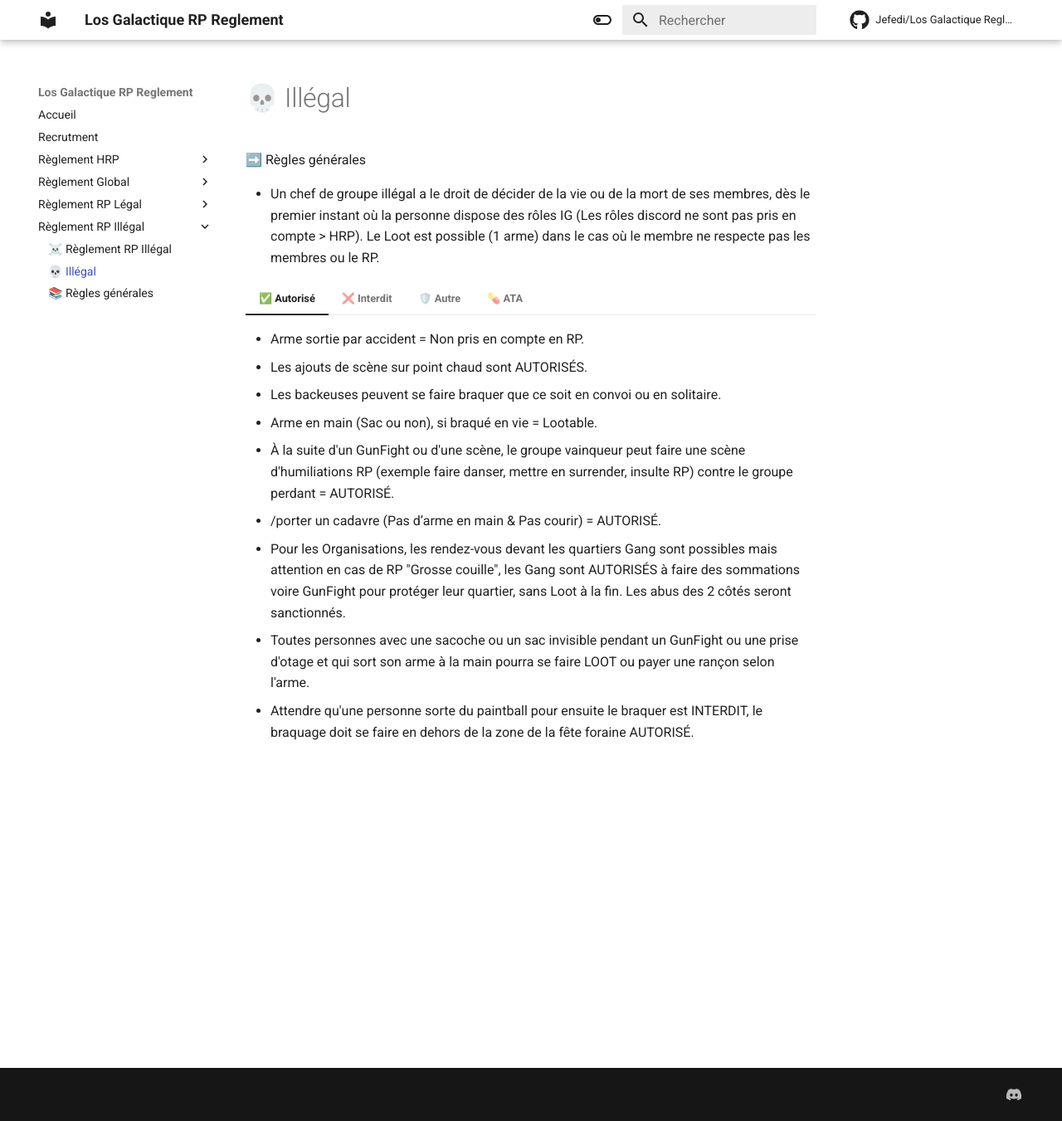
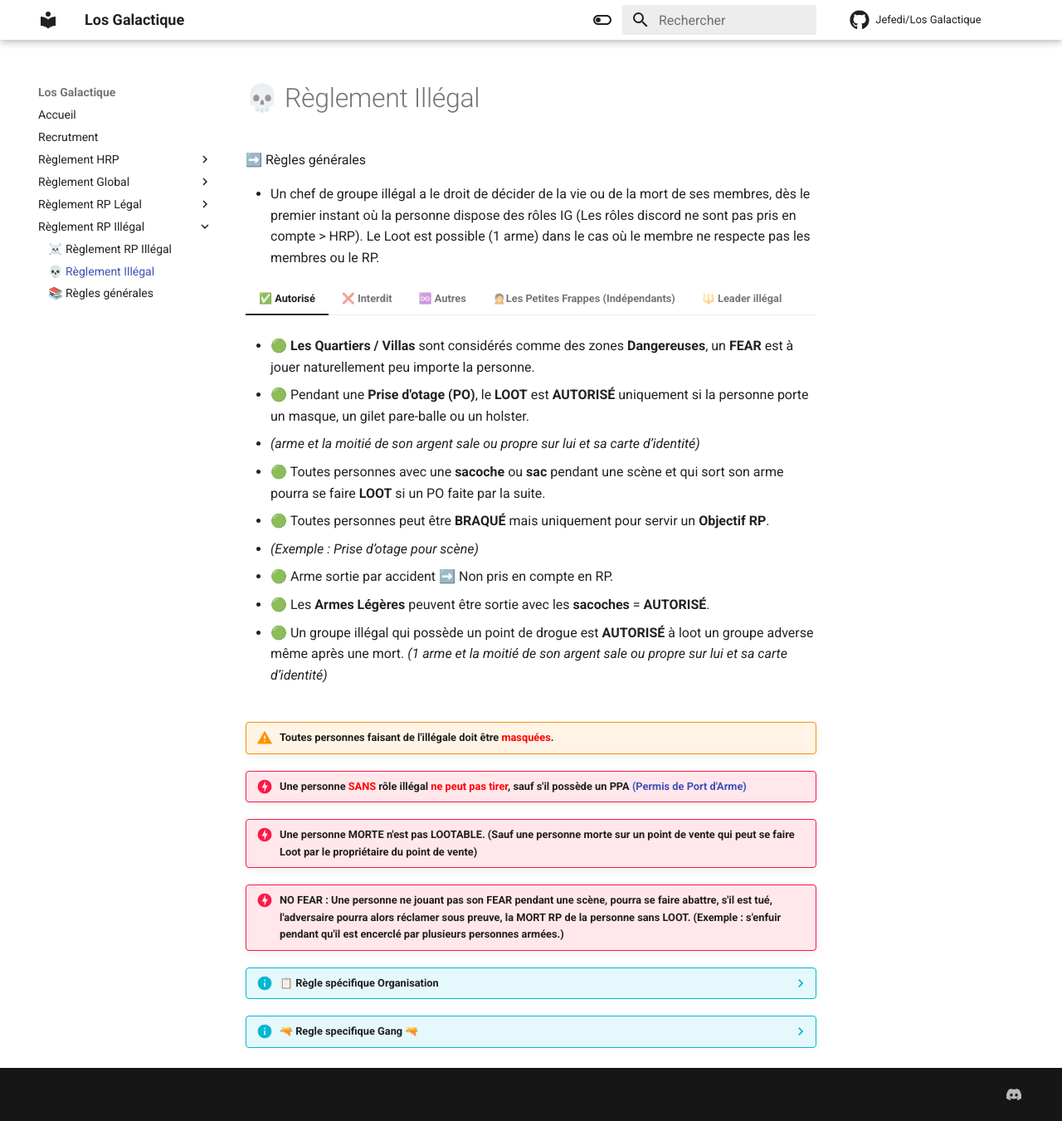
Before and after one commit to Jefedi/los-galactique-reglement, an MkDocs documentation site: the page built from docs/reglement-rp-illegal/illegal.md, in a window 1280 px wide and 1351 px high. Shown: the whole window at 83% size. Built offline with MkDocs 1.6.1 and Material for MkDocs 9.7.7, drawn with Linux system fonts in a browser that asks for light colours; comment, search, counter and statistics services are not loaded; the version menu is left out.

Commit message:
Update  illegal INFO 🔫

```diff
--- a/docs/reglement-rp-illegal/illegal.md
+++ b/docs/reglement-rp-illegal/illegal.md
@@ -1,4 +1,4 @@
-# 💀 Illégal
+# 💀 Règlement Illégal
 
 ➡️ Règles générales
 
@@ -6,35 +6,141 @@
 
 === "✅ Autorisé"
 
-    * Arme sortie par accident = Non pris en compte en RP.
-    * Les ajouts de scène sur point chaud sont AUTORISÉS.
-    * Les backeuses peuvent se faire braquer que ce soit en convoi ou en solitaire.
-    * Arme en main (Sac ou non), si braqué en vie = Lootable.
-    * À la suite d'un GunFight ou d'une scène, le groupe vainqueur peut faire une scène d'humiliations RP (exemple faire danser, mettre en surrender, insulte RP) contre le groupe perdant = AUTORISÉ.
-    * /porter un cadavre (Pas d’arme en main & Pas courir) = AUTORISÉ.
-    * Pour les Organisations, les rendez-vous devant les quartiers Gang sont possibles mais attention en cas de RP "Grosse couille", les Gang sont AUTORISÉS à faire des sommations voire GunFight pour protéger leur quartier, sans Loot à la fin. Les abus des 2 côtés seront sanctionnés.
-    * Toutes personnes avec une sacoche ou un sac invisible pendant un GunFight ou une prise d'otage et qui sort son arme à la main pourra se faire LOOT ou payer une rançon selon l'arme.
-    * Attendre qu'une personne sorte du paintball pour ensuite le braquer est INTERDIT, le braquage doit se faire en dehors de la zone de la fête foraine AUTORISÉ.
+    - 🟢 **Les Quartiers / Villas** sont considérés comme des zones **Dangereuses**, un **FEAR** est à jouer naturellement peu importe la personne.
+
+    - 🟢 Pendant une **Prise d'otage (PO)**, le **LOOT** est **AUTORISÉ** uniquement si la personne porte un masque, un gilet pare-balle ou un holster.
+    - *(arme et la moitié de son argent sale ou propre sur lui et sa carte d’identité)*
+
+    - 🟢 Toutes personnes avec une **sacoche** ou **sac** pendant une scène et qui sort son arme pourra se faire **LOOT** si un PO faite par la suite.
+
+    - 🟢 Toutes personnes peut être **BRAQUÉ** mais uniquement pour servir un **Objectif RP**.
+    - *(Exemple : Prise d’otage pour scène)*
+
+    - 🟢 Arme sortie par accident ➡️ Non pris en compte en RP.
+
+    - 🟢 Les **Armes Légères** peuvent être sortie avec les **sacoches** = **AUTORISÉ**.
+
+    - 🟢 Un groupe illégal qui possède un point de drogue est **AUTORISÉ** à loot un groupe adverse même après une mort. *(1 arme et la moitié de son argent sale ou propre sur lui et sa carte d’identité)*
+
 
 === "❌ Interdit"
 
-    * No Fear : Une personne ne jouant pas son fear pendant une scène (Exemple : s'enfuir pendant qu'il est encerclé par plusieurs personnes armées.) pourra se faire abattre, s'il est tué, l'adversaire pourra alors réclamer sous preuve, la MORT RP de la personne.
-    * Les casques pare-balles (Biker/Militaire etc.) = INTERDIT.
-    * Les sacoches ne sont pas considérées comme un sac (Sortie arme lourde en sacoche) = INTERDIT.
-    * Les ajouts de scène hors point chaud et ajout sur GunFight sont INTERDIT.
-    * Toute personne qui parle HRP peu importe la raison ou le moment, sera lourdement sanctionnée.
-    * Il est INTERDIT de percuter ou d'écraser quelqu'un dans le but de le tuer.
-    * Le Back GF (fait de revenir ou de venir sur un GunFight déjà engagé) est INTERDIT.
-    * Le Re-DROP (fait de remonter en véhicule pour reprendre une position dans un GunFight) est INTERDIT.
-    * Le BAIT (fait de descendre sur plusieurs endroits différents en convoi, vous devez tous descendre au même endroit.) est INTERDIT.
-    * L'utilisation d'emotes ou d'animations dans le but de se cacher ou pour d'autres raisons est INTERDIT.
-    * Aucune "BDA" et aucun "Report", ne seront effectués ni pris pendant une scène, sauf si c'est pour effectuer une MORT RP. Tous les problèmes seront résolus en fin de soirée par le biais de "tickets" ou de "BDA".
-    * Attendre qu'une personne sorte du paintball pour ensuite le braquer est INTERDIT ; le braquage doit se faire en dehors de la zone de la fête foraine AUTORISÉ.
-    * La zone du paintball est une zone de MASS RP, les tirs sont INTERDIT.
-    * Farmer depuis l'intérieur d'un véhicule et/ou arme à la main est INTERDIT.
-    * Suite à une mort par Arme impossible de sortir une arme (ATA ou non) = 10 minutes.
-    * Il est INTERDIT de PIT un convoi de MC.
+    - Les véhicules **BLINDÉS** intégralement comme : **(PV/JeepG etc...)** ➡️ **INTERDIT**.
 
-=== "🛡️ Autre"
+    - Il est **INTERDIT** de **BRAQUER** une personne sans raison.
 
-=== "💊 ATA"
+    - Une personne **MASQUÉE** n’est pas reconnaissable.
+
+    - **NO FEAR** : Une personne ne peut pas se faire **LOOT** pendant une scène pourra se faire abattre s’il est tué, l’adversaire pourra : Accueil ➡️ Se Connecter ➡️ Discord ➡️ Boutique ➡️ Guide ➡️ Report ➡️ Rest.
+    - *(Exemple : s’enfuir pendant qu’il est encerclé par plusieurs personnes armées.)*
+
+    - Les casques pare-balles *(Biker/Militaire etc...)* ➡️ **INTERDIT**.
+
+    - Les **Armes Lourdes** ne peuvent être sortis avec les **sacoches** = **INTERDIT**.
+
+    - Se rajouter sur une scène déjà en cours ➡️ **INTERDIT**.
+
+    - Il est **INTERDIT** de rester sur place après avoir donné la **MORT**.
+
+    - Toutes personnes qui parlent **HRP** ou /me inutile ou utilisation d’emotes ou d’animations abusives peu importe la raison ou le moment, sera tourdement sanctionnées.
+
+    - Le **Back GF** ➡️ **INTERDIT**.
+    - *(fait de revenir ou de venir sur un GunFight déjà engagé)*
+
+    - Le **Re-DROP** ➡️ **INTERDIT**.
+    - *(fait de remonter en véhicule pour reprendre une position dans un GunFight)*
+
+    - Le **BAIT** ➡️ **INTERDIT**.
+    - *(fait de descendre sur plusieurs endroits différents en convoi, vous devez tous descendre au même endroit.)*
+
+    - Le **GANG BAIT** est **INTERDIT**.
+    - *(Faire les grosses couilles dans un quartier ou une villa)*
+
+    - Aucune **"BDA"** et aucun **"Report"**, ne seront effectués ni pris pendant une scène, sauf si c’est pour effectuer une **MORT RP**.
+    - *(Tous les problèmes seront résolus en fin de scène par le biais de "tickets" ou de "BDA".)*
+
+    - Farmer depuis l’intérieur d’un véhicule et/ou armé à la main ➡️ **INTERDIT**.
+
+    - Il est **INTERDIT** de **PIT** un convoi de **MC**.
+
+    - Retour **Quartier / Zone safe / Villa** ➡️ **INTERDIT**.
+
+    - Porter un **cadavre** en vélo ou en moto ou à pied avec une arme ➡️ **INTERDIT**.
+
+    - La prise de **position** dans les **MONTAGNES** ➡️ **INTERDIT**.
+    - *(Si vous prenez des places dans les montagnes pour une scène de combat alors que le groupe est au sol.)*
+
+=== "♾️ Autres"
+
+    La règle de sommation est la même pour TOUS les groupes, une sommation en l'air avec une rafale de 10 balles.
+
+    - **Solution 1** : Le groupe adverse RESTE ET RÉPOND au sommation en tirant une rafale en l'air de 10 balles, la scène démarre directement par la suite.
+    - **Solution 2** : Le groupe adverse FUIT.
+    - **Solution 3** : Le groupe adverse NE RÉAGIT PAS, au bout de 10 secondes la scène démarre.
+
+    Toutes sommations doit se faire sans silencieux, hors d'un véhicule.
+
+    **Wipe Projet**
+    En FIN DE PROJET WIPE de tous les membres (cela ne concerne pas les INDÉPENDANTS).
+
+    **Rançon**
+    Le montant MAXIMUM pour une rançon d'arme, de PO, etc... pour toutes les rançons est fixé à : 1 000 000 $
+    (Rançon payable immédiatement en argent ou items, etc...).
+
+    - Le vol dans les coffres de votre groupe ne peut pas être remboursé, à vous de gérer les permissions !
+    - Une personne portant 500 000 $ sur lui doit obligatoirement porter un sac. Si la personne n'en porte pas, elle sera saisie de l'argent immédiatement par la LSPD.
+
+=== "🙍Les Petites Frappes (Indépendants)"
+
+    - Les "Petites Frappes" peuvent faire des activités illégales.
+    - Les tenues "Chic" ou éléments de richesse sont INTERDITS.
+    - Les "Petites Frappes" sont au plus bas de l'illégal, un FEAR reste à jouer en face de l'ensemble des groupes, si NO-FEAR = MORT RP.
+    - Les "Petites Frappes" peuvent braquer et faire des prises en otage, faire du business avec tout le monde, participer à des scènes avec des groupes illégaux.
+        - (1 groupe d'INDÉPENDANT uniquement par groupe illégal)
+    - Les "Petites Frappes" peuvent uniquement utiliser les Armes Blanches, Pistolet.
+        - (INTERDICTION aux Pompes, armes automatiques, Sniper)
+    - Les "Petites Frappes" peuvent uniquement utiliser les Véhicules de gang. (aucun IMPORT)
+
+=== "🔱 Leader illégal"
+
+    - Pour quitter un groupe une seule solution : la MORT RP
+        - (INTERDICTION au Lead de groupe de retirer les rôles sous peine de DISSOLUTION)
+        - Cette règle ne concerne pas les INDÉPENDANTS
+    - Un Lead de groupe illégal a le pouvoir de VIE ou de MORT sur ses membres, dès le premier instant où la personne dispose des rôles IG.
+        - (Les rôles discord ne sont pas pris en compte > HRP)
+
+
+!!! warning "Toutes personnes faisant de l'illégale doit être <span style="color:red">masquées</span>."
+
+!!! danger "Une personne <span style="color:red">SANS</span> rôle illégal <span style="color:red">ne peut pas tirer</span>, sauf s'il possède un PPA [(Permis de Port d'Arme)](https://discord.gg/8BJzTmQw5M)"
+
+!!! danger "Une personne MORTE n'est pas LOOTABLE. (Sauf une personne morte sur un point de vente qui peut se faire Loot par le propriétaire du point de vente)"
+
+!!! danger "NO FEAR : Une personne ne jouant pas son FEAR pendant une scène, pourra se faire abattre, s'il est tué, l'adversaire pourra alors réclamer sous preuve, la MORT RP de la personne sans LOOT. (Exemple : s'enfuir pendant qu'il est encerclé par plusieurs personnes armées.)"
+
+
+??? info   "📋 Règle spécifique Organisation"
+        🚚 Convoi / Véhicule Organisation
+        1. Convoi hors scène : 2 véhicules maximum.
+        2. Les véhicules doivent être remplis au maximum (4 personnes par véhicule).
+        3. Les backeuses INTERDITES.
+        4. 2 pneus crevés = IMMOBILISATION.
+        5. Le vol de véhicule (Boutique ou non) = Autorisé.
+        6. Lors d’une course poursuite en tant que Gang, la LSPD peut vous PIT au bout de 5 minutes.
+
+        🔫 Armes
+        Les snipers seront autorisés en fonction du niveau.
+
+
+??? info   "🔫 Regle specifique Gang 🔫"
+        Convoi / Véhicule Gang
+        1. Convoi hors scène ➡️ 2 Véhicules maximum
+        2. Les véhicules doivent être remplit au maximum  (4 personnes par véhicule)
+        3. Les backeuses ➡️INTERDITES
+        4. 2 pneus crevés = IMMOBILISATION.
+        5. Le vol de véhicule (Boutique ou non) = Autorisé
+        6. Lors d'une course poursuite en tant que Gang,  la LSPD peut vous PIT au bout de 10 minutes.
+
+        # Lore
+
+         * Le Lore des groupes doit être respecté sur les principaux thème : Couleur des tenues de groupes, accessoire de groupe, etc...
--- a/mkdocs.yml
+++ b/mkdocs.yml
@@ -1,12 +1,12 @@
 # Nom du site
-site_name: Los Galactique RP Reglement
+site_name: Los Galactique
 site_url: https://losgalactiquerp.jefe.ovh
 
 # URL du dépôt GitHub
 repo_url: https://github.com/Jefedi/los-galactique-reglement.git
 
 # Nom du dépôt GitHub
-repo_name: Jefedi/Los Galactique Reglement
+repo_name: Jefedi/Los Galactique
 
 # Navigation du site
 nav:
@@ -44,10 +44,18 @@ theme:
   icon:
     repo: fontawesome/brands/github
   admonition:
-    interdit: octicons/alert-16
-    repo: fontawesome/brands/github
-    admonition:
-      alert: material/alert
+    note: fontawesome/solid/note-sticky
+    abstract: fontawesome/solid/book
+    info: fontawesome/solid/circle-info
+    tip: fontawesome/solid/bullhorn
+    success: fontawesome/solid/check
+    question: fontawesome/solid/circle-question
+    warning: material/alert-circle-outline
+    failure: fontawesome/solid/bomb
+    danger: fontawesome/solid/skull
+    bug: fontawesome/solid/robot
+    example: fontawesome/solid/flask
+    quote: fontawesome/solid/quote-left
   features:
     - search.suggest
     - search.highlight
@@ -105,5 +113,10 @@ extra:
   copyright: Copyright &copy; 2025 - 2025 Jefe
   generator: false
 
+# Fichiers CSS supplémentaires
+extra_css:
+  - stylesheets/extra.css
+
+
 # Schéma pour le serveur de langage YAML
 yaml-language-server: $schema=https://squidfunk.github.io/mkdocs-material/schema.json
```
Also changed, not shown: 1 other file.
